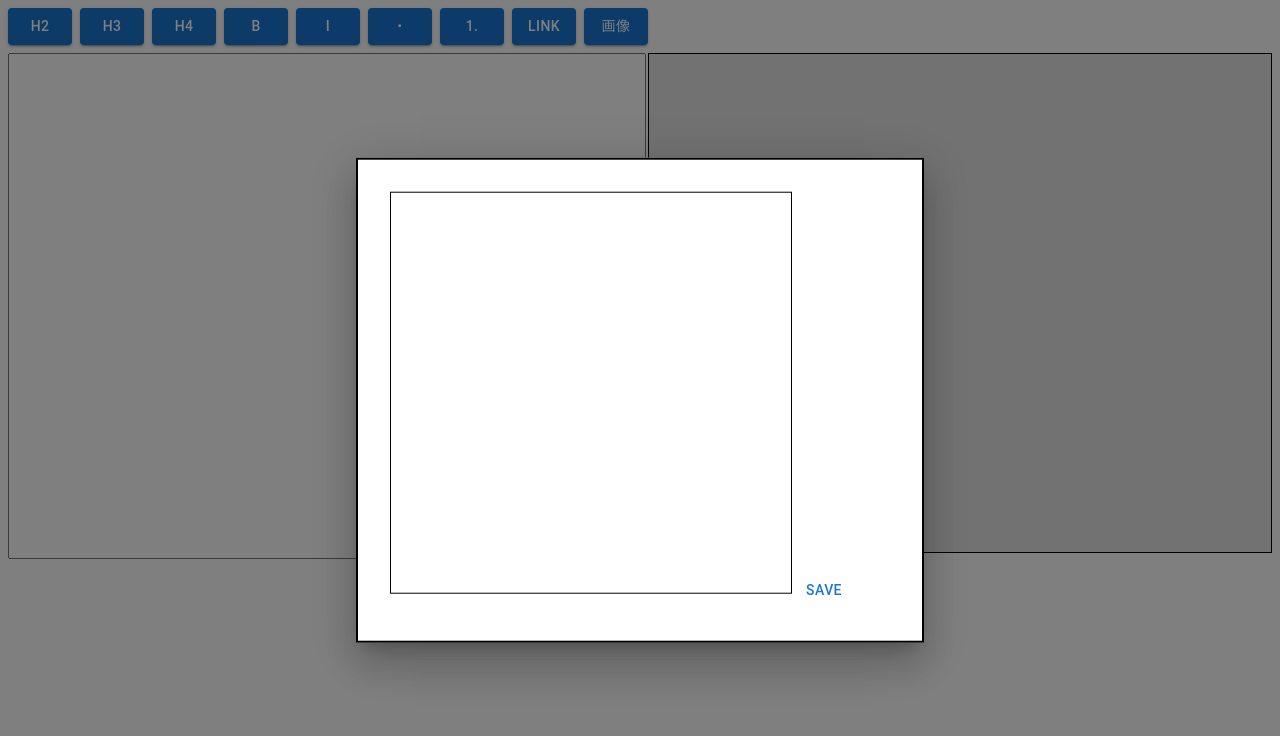
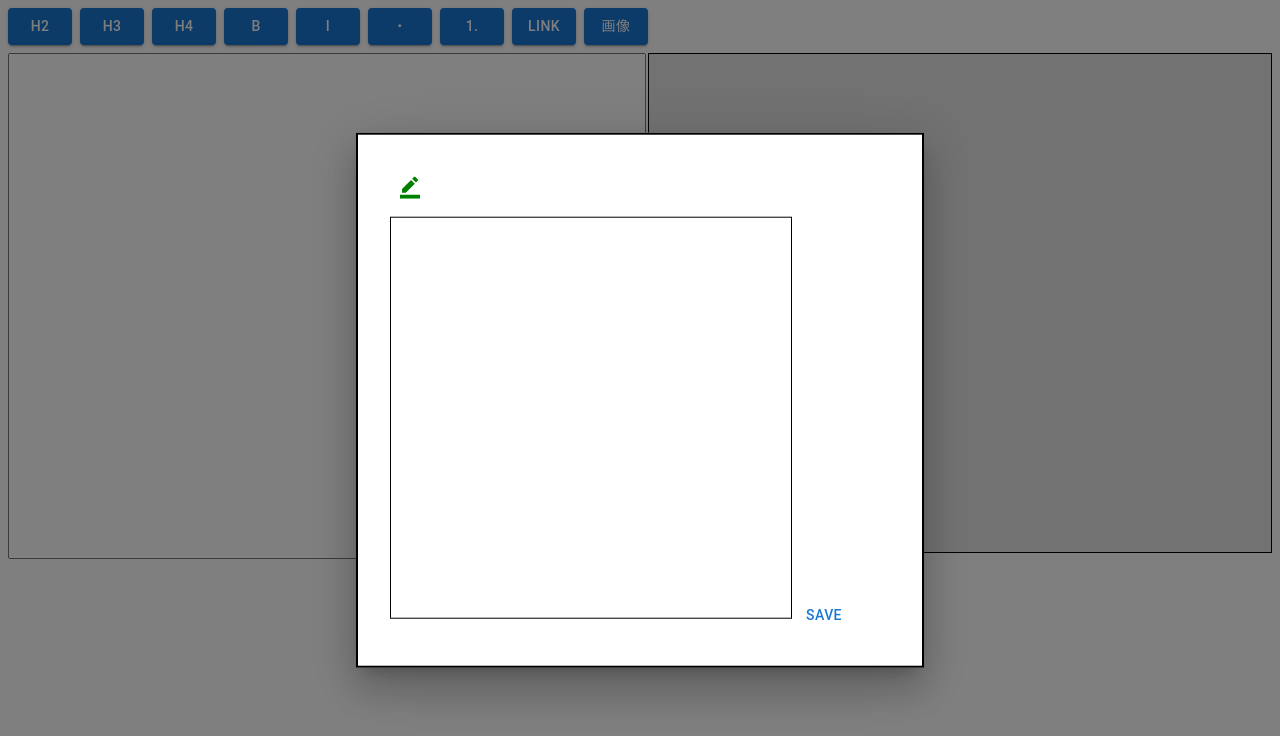
Before and after one commit to MogamiTsuchikawa/markz, a Next.js app: page /edit in a window 1280 px wide. Both pictures are taken after a click on the button "画像". Shown: the top 736 px of the page. Built offline with nearby package versions, Linux system fonts and the light colour scheme.

Commit message:
ペン色切替アイコンを追加

```diff
--- a/components/img/ImageDrawer.tsx
+++ b/components/img/ImageDrawer.tsx
@@ -1,8 +1,9 @@
-import { Box, Button, Modal, Typography } from "@mui/material";
+import { Box, Button, IconButton, Modal, Typography } from "@mui/material";
 import { useRef, useEffect, MouseEventHandler, useState } from "react";
 import { DrawImage } from "../../interface/draw";
 import UUID from "uuidjs";
 import useDrawImageList from "../../hook/useDrawImageList";
+import { BorderColor } from "@mui/icons-material";
 
 type ImageDrawerProps = {
   openImageDrawer: boolean;
@@ -34,6 +35,7 @@ const ImageDrawer = ({
     setOpen(openImageDrawer);
   }, [openImageDrawer]);
   const canvasRef = useRef(null);
+  const [currentPenColor, setCurrentPenColor] = useState("green");
   const getContext = (): CanvasRenderingContext2D | null => {
     if (!canvasRef.current) return null;
     const canvas: any = canvasRef.current;
@@ -61,7 +63,7 @@ const ImageDrawer = ({
     ctx.moveTo(lastPos[0], lastPos[1]);
     const pos = getPos(e);
     ctx.lineTo(pos[0], pos[1]);
-    ctx.strokeStyle = "green";
+    ctx.strokeStyle = currentPenColor;
     ctx.stroke();
     lastPos = pos;
   };
@@ -80,6 +82,7 @@ const ImageDrawer = ({
     addDrawImage(drawImage);
     setOpen(false);
   };
+
   return (
     <>
       <Modal
@@ -92,6 +95,11 @@ const ImageDrawer = ({
         aria-describedby="modal-modal-description"
       >
         <Box sx={modalStyle}>
+          <div style={{ height: "50px" }}>
+            <IconButton sx={{ color: currentPenColor }}>
+              <BorderColor />
+            </IconButton>
+          </div>
           <canvas
             style={{ border: "solid black 1px", cursor: "crosshair" }}
             ref={canvasRef}
```
